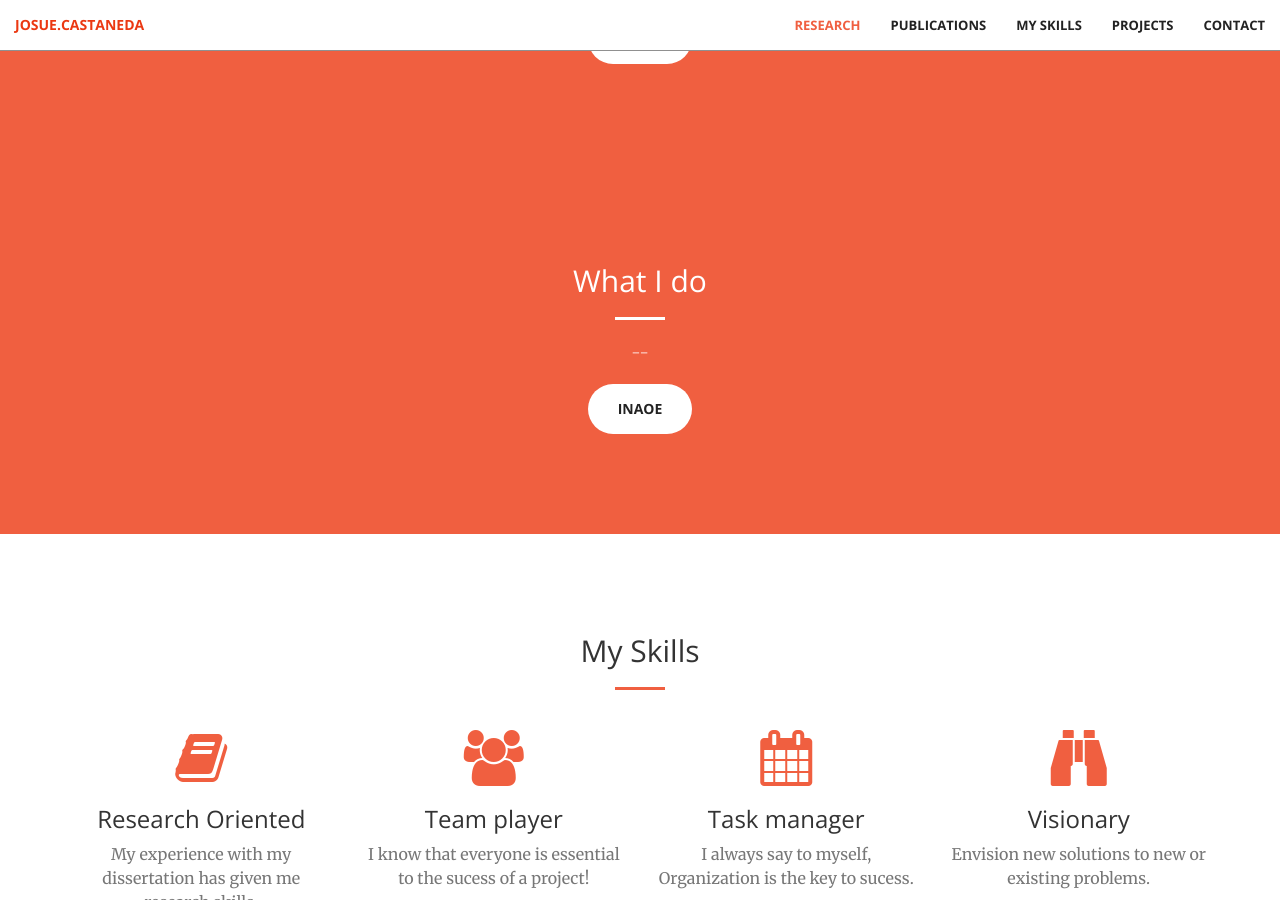
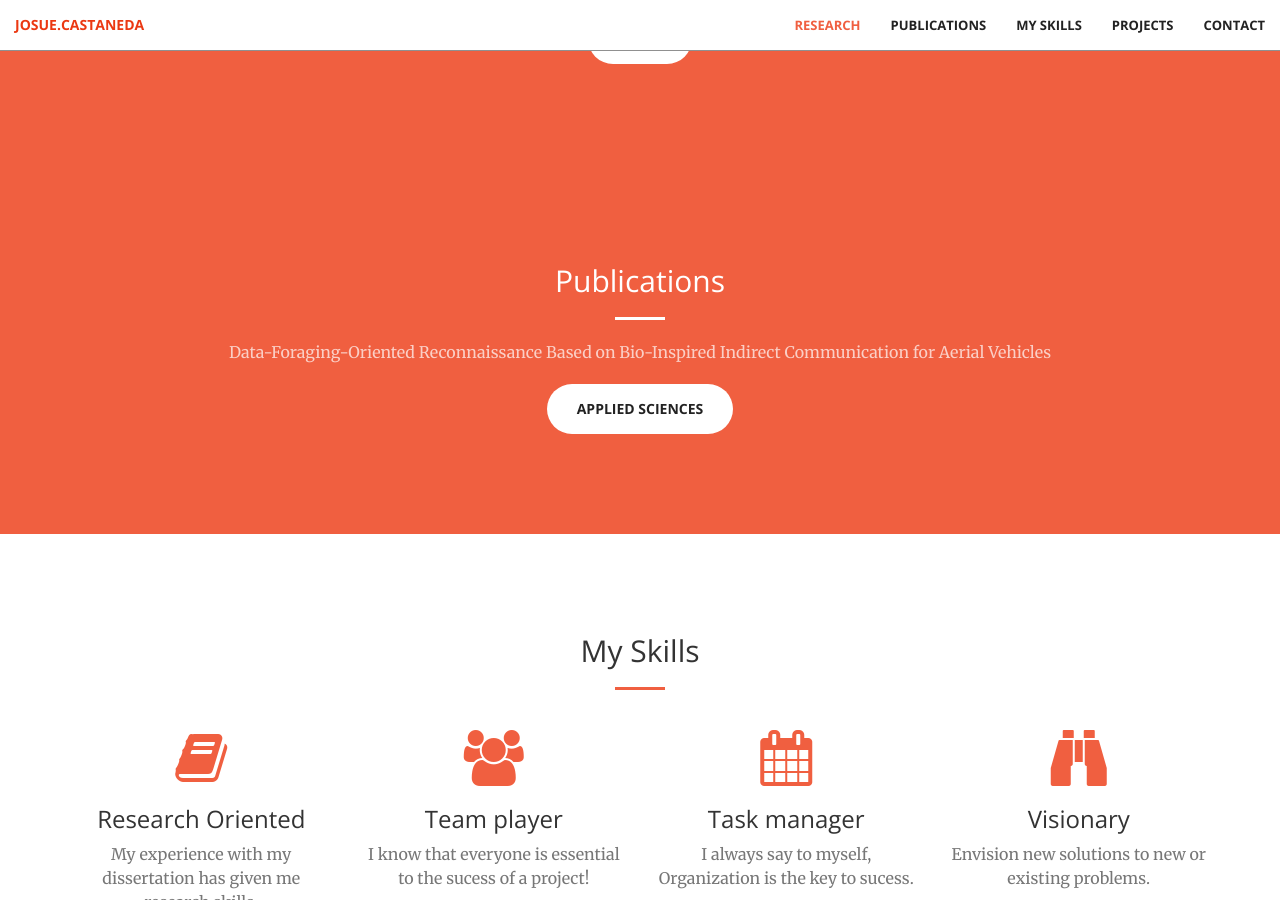
Before and after one commit to JosueCastaneda/JosueCastaneda.github.io, a Jekyll site: the page built from index.html, in a window 1280 px wide and 900 px high, scrolled down 1250 px. Built offline with Jekyll 4.4.1, drawn with Linux system fonts in a browser that asks for light colours.

Commit message:
Update call-to-action.html

```diff
--- a/_includes/call-to-action.html
+++ b/_includes/call-to-action.html
@@ -22,13 +22,13 @@
     <div class="container">
         <div class="row">
             <div class="col-lg-12 text-center">
-                <h2 class="section-heading">What I do</h2>
+                <h2 class="section-heading">Publications</h2>
                 <hr class="light">
                 <p class="text-faded">
-                   --
+                   Data-Foraging-Oriented Reconnaissance Based on Bio-Inspired Indirect Communication for Aerial Vehicles
 
                 </p>
-                <a href="http://www.inaoep.mx/" class="btn btn-default btn-xl">INAOE</a>
+                <a href="http://www.mdpi.com/2076-3417/7/7/729" class="btn btn-default btn-xl">Applied Sciences</a>
             </div>
         </div>
     </div>
```
